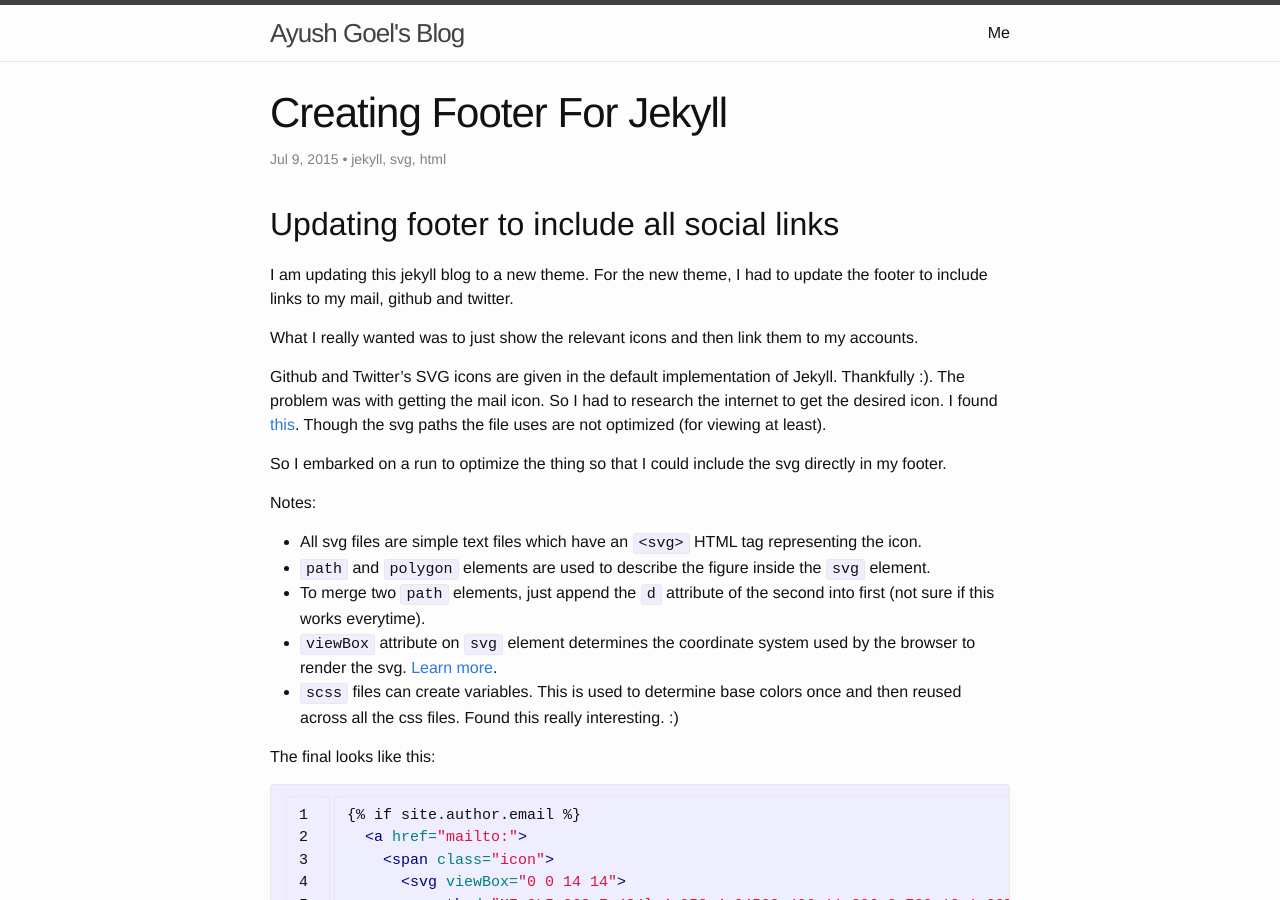
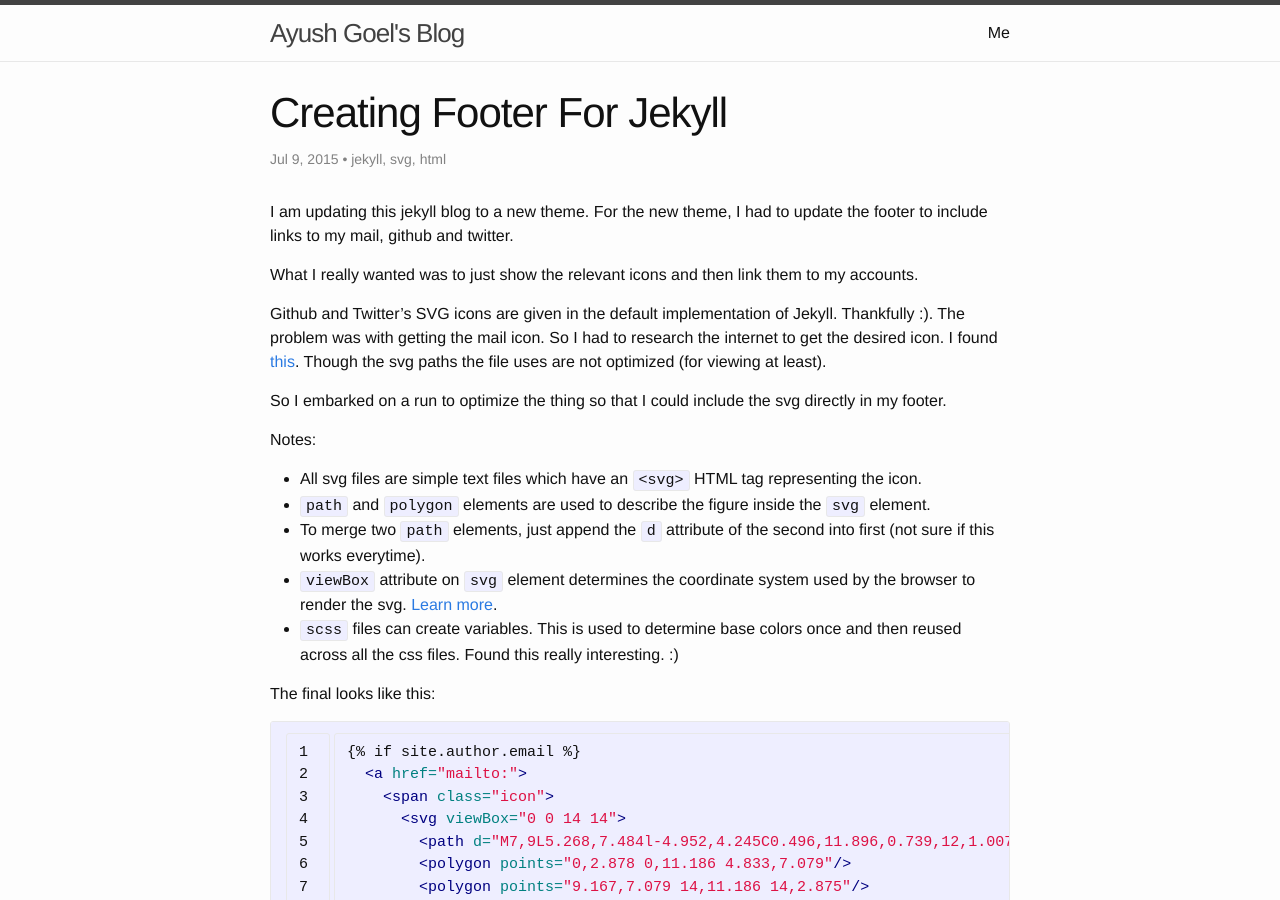
Before and after one commit to ayushgoel/ayushgoel.github.io, a Jekyll site: the page built from _posts/2015-07-09-creating-footer-for-jekyll.md, in a window 1280 px wide and 900 px high. Built offline with Jekyll 4.4.1, drawn with Linux system fonts in a browser that asks for light colours.

Commit message:
Remove unwanted title

```diff
--- a/_posts/2015-07-09-creating-footer-for-jekyll.md
+++ b/_posts/2015-07-09-creating-footer-for-jekyll.md
@@ -1,8 +1,6 @@
 ---
 tags: jekyll svg html
 ---
-Updating footer to include all social links
--
 
 I am updating this jekyll blog to a new theme. For the new theme, I had to update the footer to include links to my mail, github and twitter.
 
```
